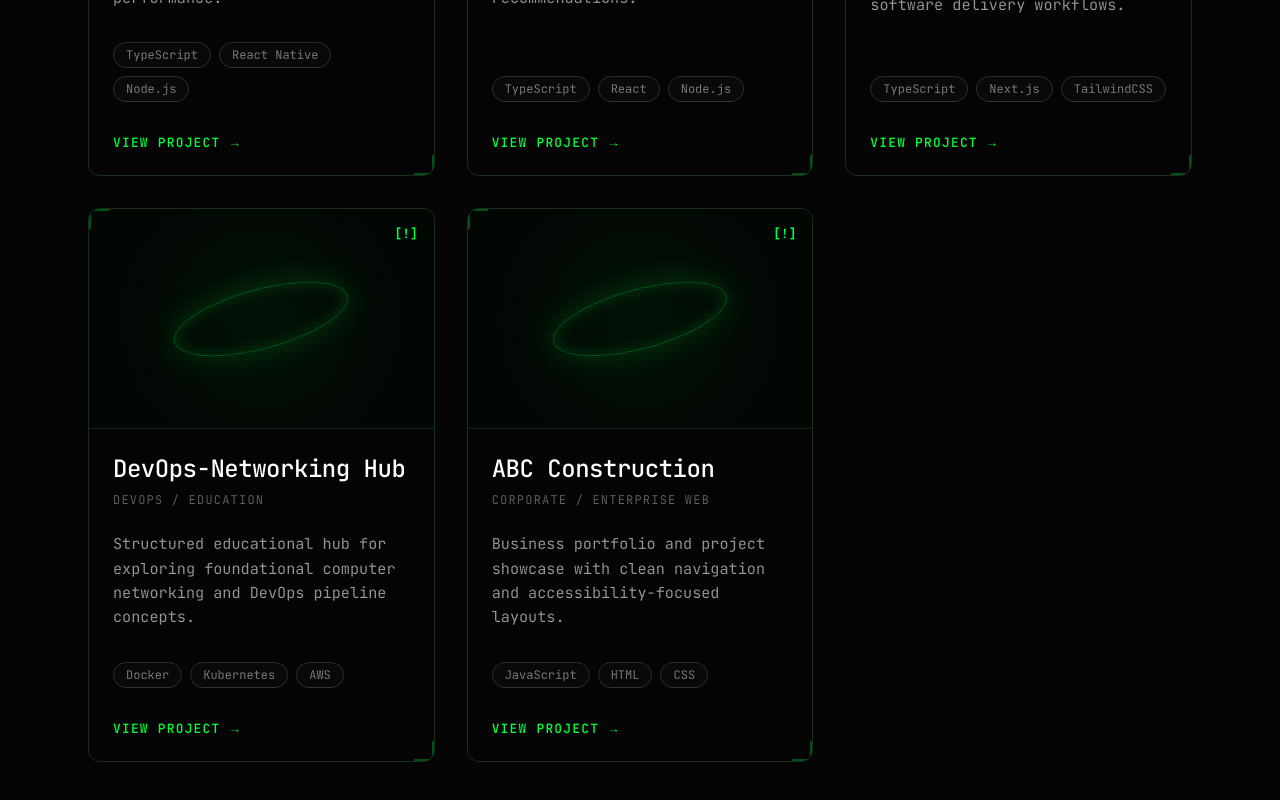
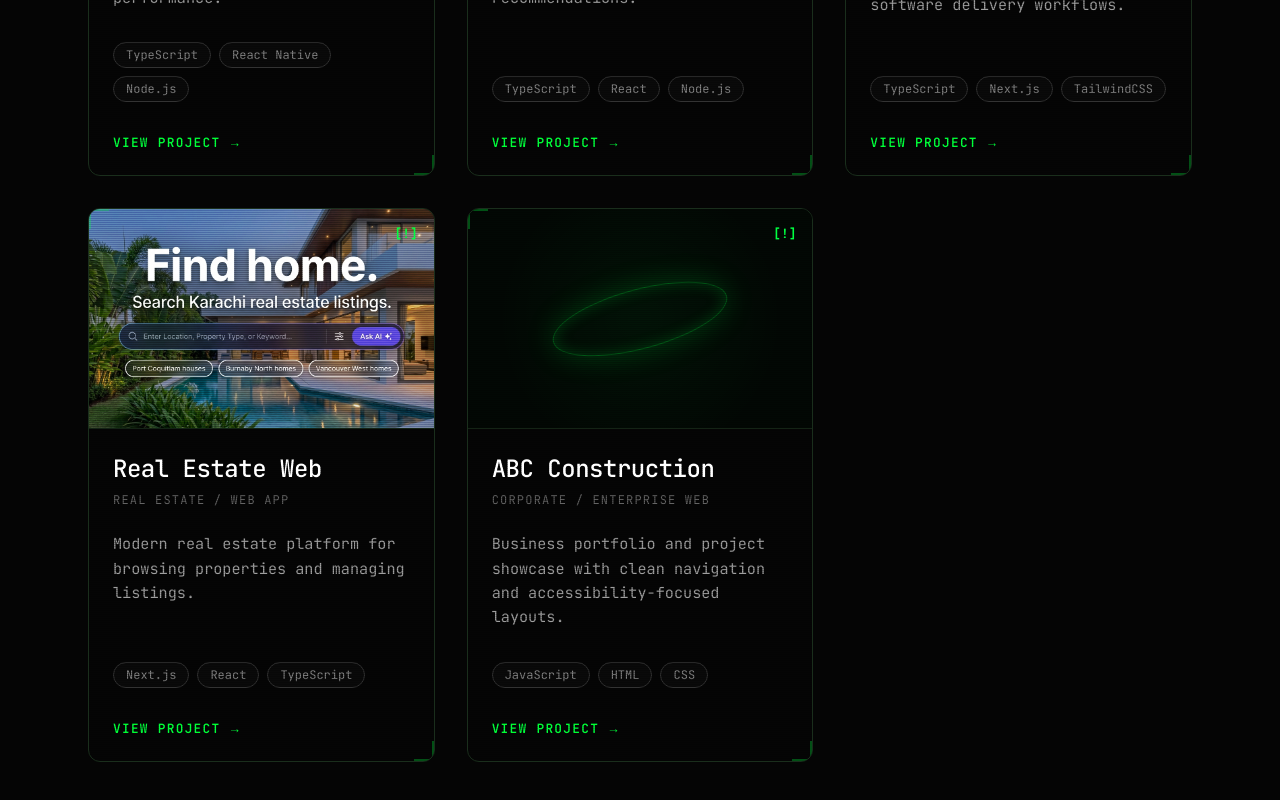
Before and after one commit to WaliMuhammadid/My-Portfolio, a Next.js app: page /portfolio in a window 1280 px wide. Shown: the part 1172-1972 px from the top of the page. Built offline with nearby package versions, Linux system fonts and the light colour scheme.

Commit message:
Update portfolio page and Hero component with new mockups

```diff
--- a/src/app/portfolio/page.tsx
+++ b/src/app/portfolio/page.tsx
@@ -35,16 +35,18 @@ export default function PortfolioPage() {
       category: "Web",
       tags: ["TypeScript", "Next.js", "TailwindCSS"],
       linkText: "VIEW PROJECT",
-      linkUrl: "https://softadex.netlify.app"
+      linkUrl: "https://softadex.netlify.app",
+      imageUrl: "/softadex-mockup.jpg"
     },
     {
-      title: "DevOps-Networking Hub",
-      subtitle: "DevOps / Education",
-      description: "Structured educational hub for exploring foundational computer networking and DevOps pipeline concepts.",
-      category: "DevOps",
-      tags: ["Docker", "Kubernetes", "AWS"],
+      title: "Real Estate Web",
+      subtitle: "Real Estate / Web App",
+      description: "Modern real estate platform for browsing properties and managing listings.",
+      category: "Web",
+      tags: ["Next.js", "React", "TypeScript"],
       linkText: "VIEW PROJECT",
-      linkUrl: "https://devops-networking.netlify.app"
+      linkUrl: "https://real-estate-wali-muhammad.netlify.app",
+      imageUrl: "/real_estate_mockup.jpg"
     },
     {
       title: "ABC Construction",
--- a/src/components/Hero.tsx
+++ b/src/components/Hero.tsx
@@ -68,7 +68,7 @@ const Hero = () => {
             <div className={styles.codeOverlay}>
               <pre>
                 <code>
-{`// spec in, PR out
+                  {`// spec in, PR out
 import { swarm } from "ralph-starter";
 
 const fleet = swarm({
```
Also changed, not shown: public/real_estate_mockup.jpg (added), public/softadex-mockup.jpg (added).
